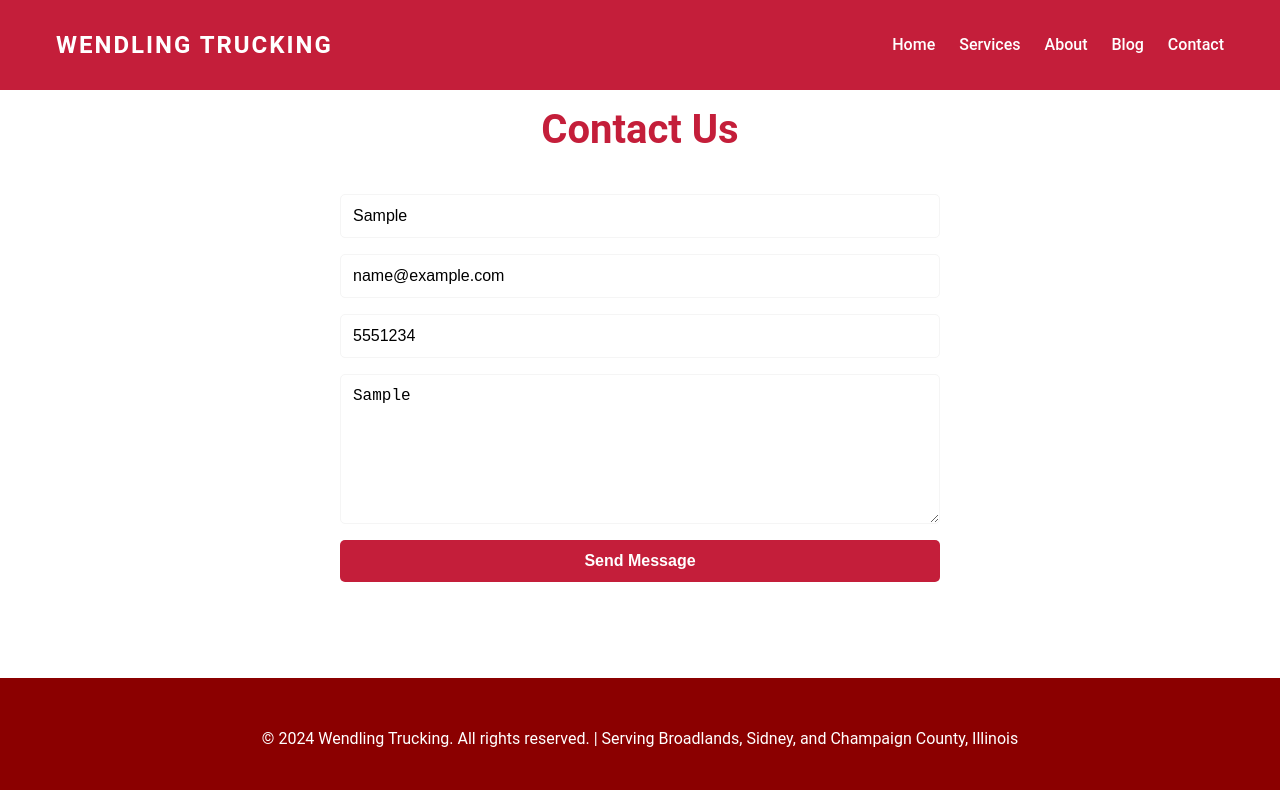
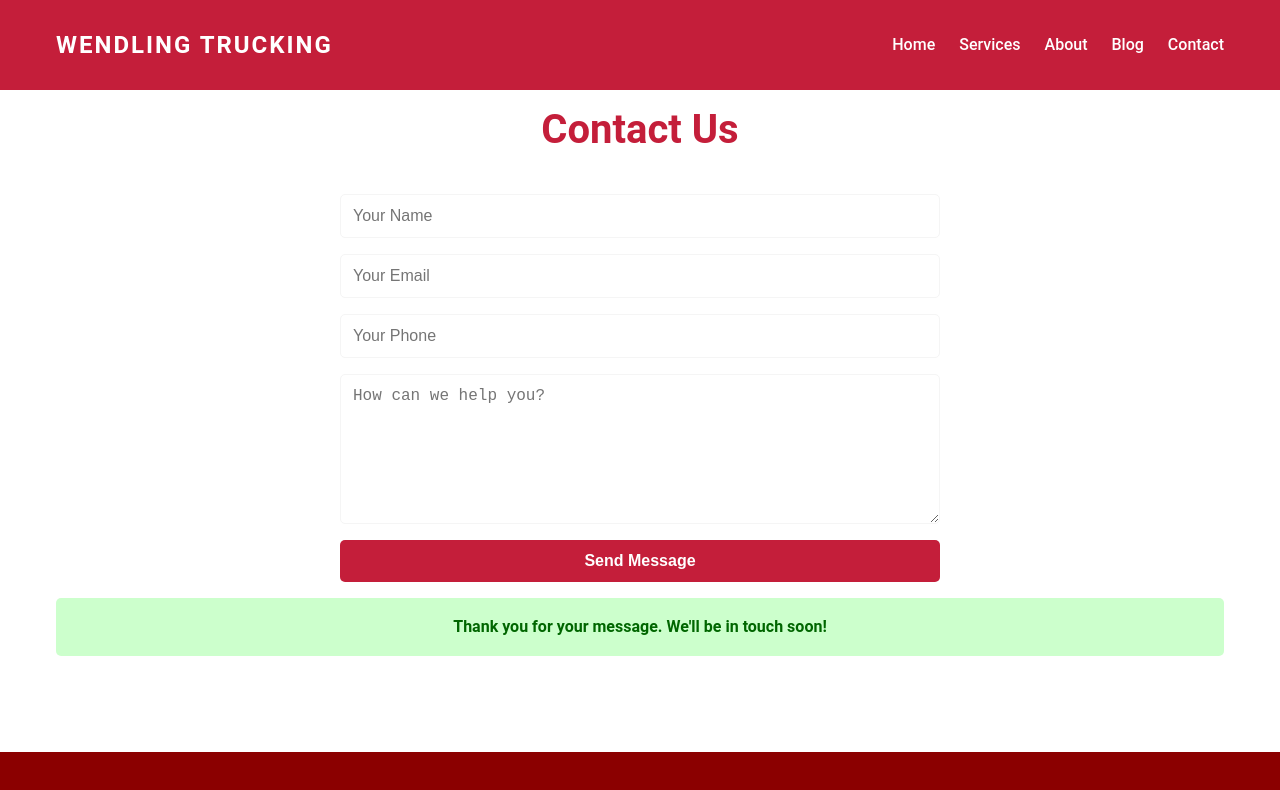
Before and after one commit to jaxpizza/WendlingTrucking, a React (Create React App) app: page / in a window 1280 px wide. Both pictures are taken after typing "Sample", "name@example.com", "5551234", "Sample" into the empty fields and a click on the button "Send Message". Shown: the part 3185-3975 px from the top of the page. Built offline with nearby package versions, Linux system fonts and the light colour scheme.

Commit message:
Your commit message

```diff
--- a/src/components/Contact.js
+++ b/src/components/Contact.js
@@ -54,6 +54,17 @@
   }
 `;
 
+const MessageBanner = styled.div`
+  margin-top: 1rem;
+  padding: 1rem;
+  border-radius: 5px;
+  text-align: center;
+  font-weight: bold;
+  ${props => props.isError
+    ? 'background-color: #ffcccc; color: #cc0000;'
+    : 'background-color: #ccffcc; color: #006600;'}
+`;
+
 const Contact = () => {
   const [formData, setFormData] = useState({
     name: '',
@@ -61,14 +72,40 @@
     phone: '',
     message: '',
   });
+  const [submitting, setSubmitting] = useState(false);
+  const [message, setMessage] = useState(null);
 
   const handleChange = (e) => {
     setFormData({ ...formData, [e.target.name]: e.target.value });
   };
 
-  const handleSubmit = (e) => {
+  const handleSubmit = async (e) => {
     e.preventDefault();
-    // Form submission is handled by Netlify
+    setSubmitting(true);
+    setMessage(null);
+
+    try {
+      const response = await fetch("/", {
+        method: "POST",
+        headers: { "Content-Type": "application/x-www-form-urlencoded" },
+        body: new URLSearchParams({
+          "form-name": "contact",
+          ...formData
+        }).toString()
+      });
+
+      if (response.ok) {
+        setMessage({ text: "Thank you for your message. We'll be in touch soon!", isError: false });
+        setFormData({ name: '', email: '', phone: '', message: '' });
+      } else {
+        throw new Error(`Server responded with ${response.status}`);
+      }
+    } catch (error) {
+      console.error("Form submission error:", error);
+      setMessage({ text: "There was a problem submitting your message. Please try again later.", isError: true });
+    } finally {
+      setSubmitting(false);
+    }
   };
 
   return (
@@ -112,8 +149,15 @@
           onChange={handleChange}
           required
         />
-        <SubmitButton type="submit">Send Message</SubmitButton>
+        <SubmitButton type="submit" disabled={submitting}>
+          {submitting ? 'Sending...' : 'Send Message'}
+        </SubmitButton>
       </ContactForm>
+      {message && (
+        <MessageBanner isError={message.isError}>
+          {message.text}
+        </MessageBanner>
+      )}
     </ContactSection>
   );
 };
```
